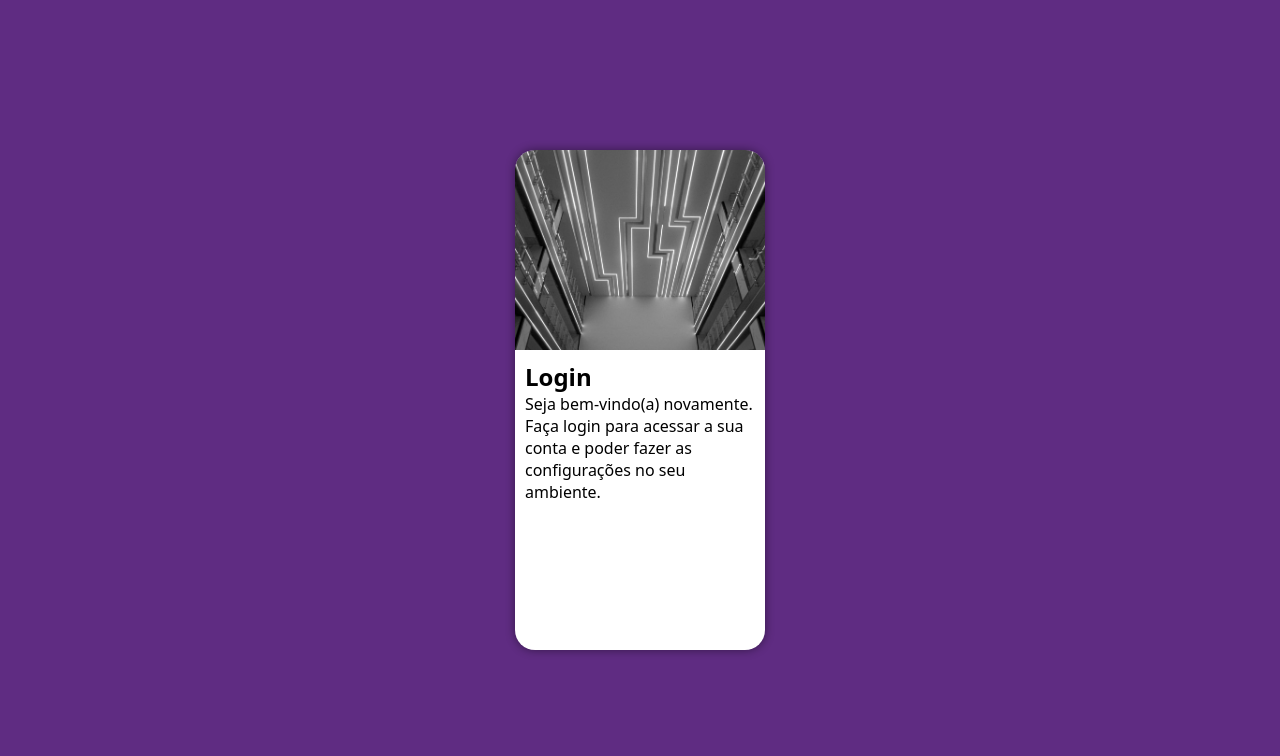
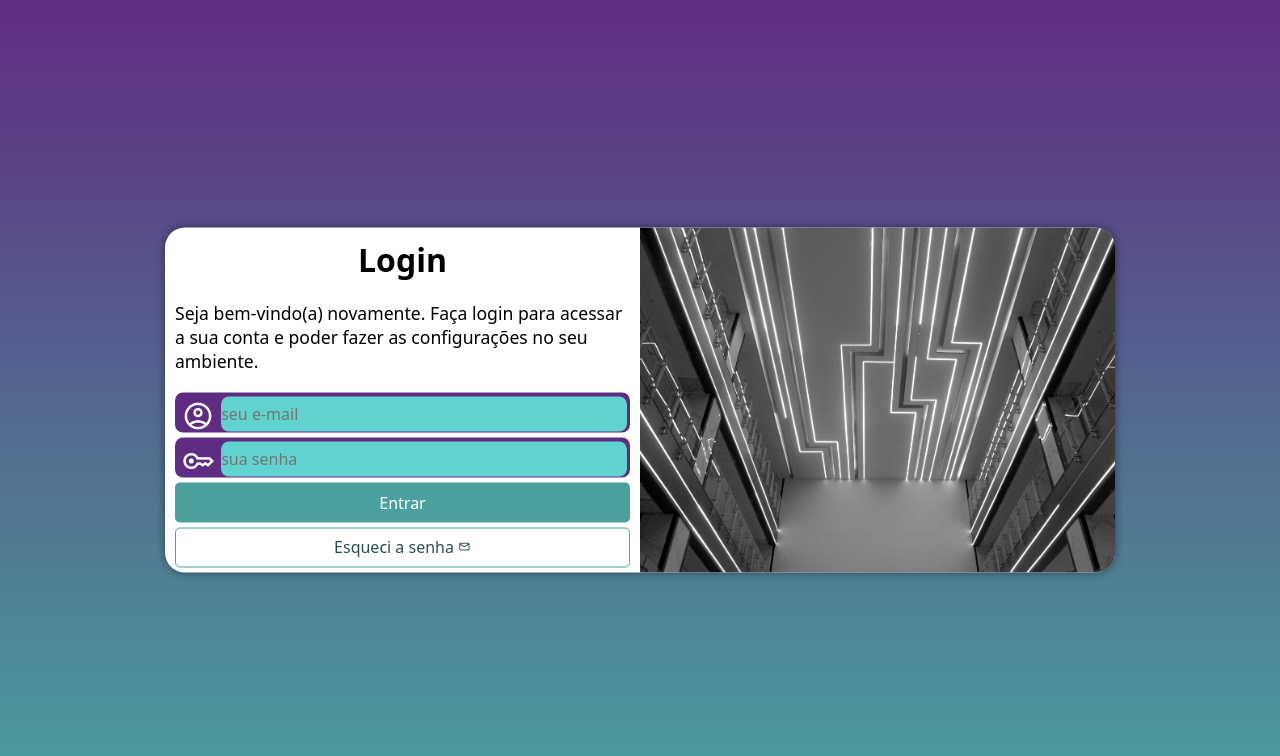
Before and after one commit to vitucho6/projecto-login, a plain HTML site: page index.html in a window 1280 px wide. Drawn offline with nearby package versions, Linux system fonts and the light colour scheme.

Commit message:
actualizado

```diff
--- /dev/null
+++ b/estilos/media-query.css
@@ -0,0 +1,50 @@
+@charset "UTF-8";
+
+@media screen and (min-width:768px) and (max-width:992px) {
+    body{
+        background-image: linear-gradient(to top, #49a09d, #5f2c82);
+    }
+    section#login{
+        width: 80vw;
+        height: 285px;
+    }
+
+    section#login > div#imagem{
+        float: left;
+        width: 30%;
+        height: 100%;
+    }
+    section#login > div#formulario{
+        float: right;
+        width: 70%;
+    }
+
+}
+
+@media screen and (min-width:992px) {
+   body{
+        background-image: linear-gradient(to top, #49a09d, #5f2c82);
+    }
+    section#login{
+    width: 950px;
+    height: 345px;
+   }
+   section#login > div#imagem{
+    float: right;
+    width: 50%;
+    height: 100%;
+   }
+   section#login > div#formulario{
+    float: left;
+    width: 50%;
+   }
+
+   div#formulario > h1{
+        font-size: 2em;
+    }
+
+    div#formulario > p{
+        font-size: 1.1em;
+        margin: 20px 0px;
+    }
+}
--- a/estilos/style.css
+++ b/estilos/style.css
@@ -28,18 +28,18 @@ main{
 }
 
 section#login{
-    display: block;
     position: absolute;
     top: 50%;
     left: 50%;
-    transform: translate(-50%, -50%);
     overflow: hidden;
-
     background-color: white;
     width: 250px;
-    height: 500px;
+    height: 515px;
     border-radius: 20px;
     box-shadow: 0px 0px 10px rgba(0, 0, 0, 0.450);
+    transform: translate(-50%, -50%);
+    transition: width 0.3, height 0.3;
+    transition-timing-function: ease;
 
 
 
@@ -54,5 +54,95 @@ section#login > div#imagem{
 }
 
 section#login > div#formulario{
-    padding: 10px;
+    display: block;
+    padding: 10px
 }
+
+div#formulario > h1{
+    text-align: center;
+    margin-bottom: 10px;
+}
+
+div#formulario > p{
+    font-size: 0.8em;
+}
+
+form > div.campo{
+    display: block;
+    background-color: #5f2c82;
+    border: 2px solid #5f2c82;
+    width: 100%;
+    height: 40px;
+    border-radius: 8px;
+    margin: 5px 0px;
+}
+
+div.campo > label{
+    display: none;
+}
+
+div.campo > span{
+    color: white;
+    font-size: 2em;
+    width: 40px;
+    padding: 5px;
+}
+
+div.campo > input{
+    background-color: #61d3cf;
+    font-size: 1em;
+    border: 0px;
+    width: calc(100% - 44.9px);
+    height: 35px;
+    border-radius: 8px;
+    transform: translateY(-12px);
+
+}
+
+div.campo > input:focus-within{
+    background-color: white;
+}
+
+form > input[type=submit] {
+    display: block;
+    font-size: 1em;
+    width: 100%;
+    height: 40px;
+    background-color: #49a09d;
+    color: white;
+    border: none;
+    border-radius: 5px;
+    cursor: pointer;
+
+
+
+}
+
+form > input[type=submit]:hover{
+    background-color: #25504e;
+}
+
+form > a.botao{
+    display: block;
+    text-align: center;
+    font-size: 1em;
+    width: 100%;
+    height: 40px;
+    padding-top: 7px;
+    margin-top: 5px;
+    text-decoration: none;
+    background-color: white;
+    color: #25504e;
+    border: 1px solid #49a09d;
+    border-radius: 5px;
+
+
+}
+
+form > a.botao:hover{
+    background-color:  #5ac2be;
+}
+
+form > a.botao > span{
+    font-size: 0.8em;
+}
--- a/index.html
+++ b/index.html
@@ -4,7 +4,9 @@
     <meta charset="UTF-8">
     <meta name="viewport" content="width=device-width, initial-scale=1.0">
     <title>Login</title>
+    <link href="https://fonts.googleapis.com/css2?family=Material+Symbols+Outlined" rel="stylesheet" />
     <link rel="stylesheet" href="estilos/style.css">
+    <link rel="stylesheet" href="estilos/media-query.css">
 </head>
 <body>
     <main>
@@ -15,8 +17,21 @@
             <div id="formulario">
                 <h1>Login</h1>
                 <p>Seja bem-vindo(a) novamente. Faça login para acessar a sua conta e poder fazer as configurações no seu ambiente.<p>
-                <form action="login.php" method="post">
-
+                <form action="login.php" method="post" autocomplete="on">
+                    <div class="campo">
+                        <span class="material-symbols-outlined">account_circle</span>
+                        <input type="email" name="login" id="ilogin" placeholder="seu e-mail" autocomplete="email" required maxlength="30">
+                        <label for="ilogin">login</label>
+                    </div>
+                    <div class="campo">
+                        <span class="material-symbols-outlined">key</span>
+                        <input type="password" name="senha" id="isenha" placeholder="sua senha" autocomplete="current-password" required minlength="8" maxlength="20">
+                        <label for="isenha">senha</label>
+                    </div>
+                    <input type="submit" value="Entrar">
+                    <a href="esqueci.html" class="botao">
+                        Esqueci a senha <span class="material-symbols-outlined">mail</span>
+                    </a>
                 </form>
             </div>
         </section>
```
